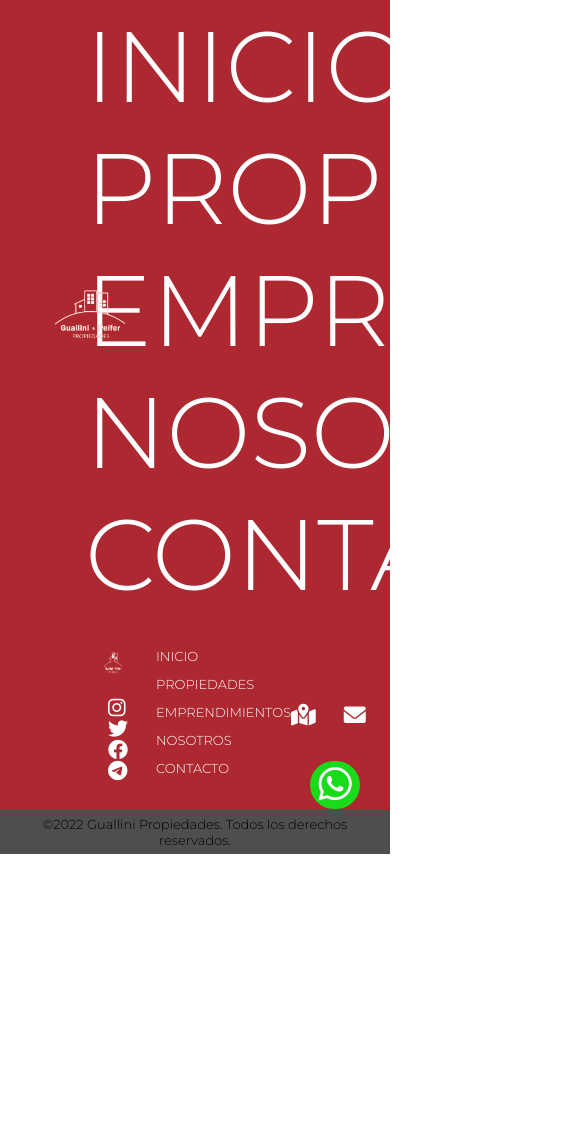
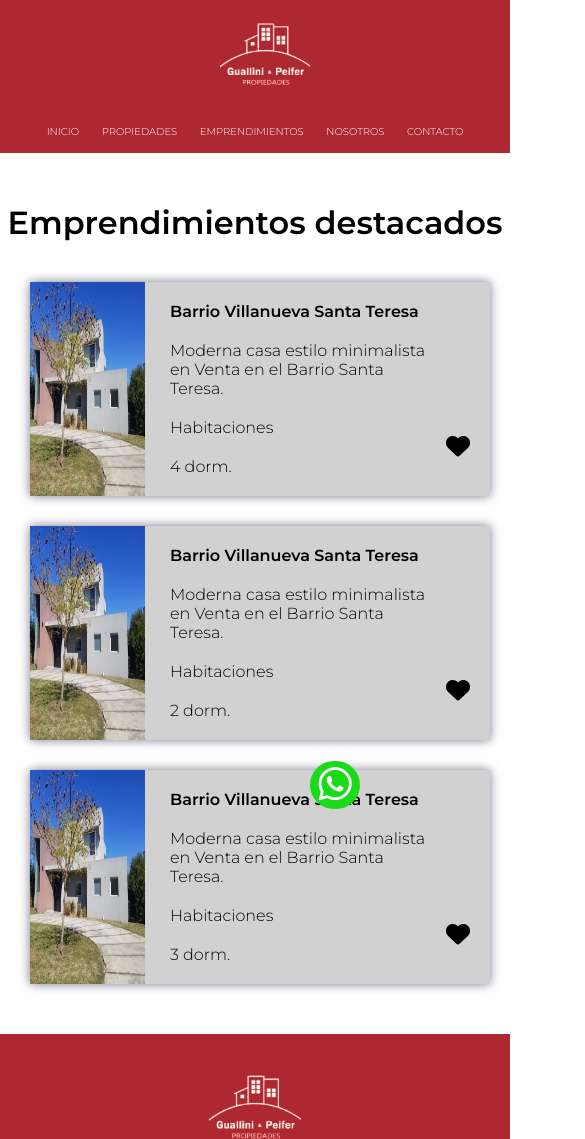
Before and after one commit to lullorente/proyecto-inmobiliaria, a plain HTML site: page pages/emprendimientos.html in a window 390 px wide. Shown: the top 1139 px of the page, 585 px wide, since content can reach past the window. Before the commit the page ends 854 px from the top, so only its background shows below. Drawn offline with Linux system fonts and the light colour scheme.

Commit message:
modificaciones

```diff
--- a/css/style.css
+++ b/css/style.css
@@ -43,13 +43,17 @@
     color: white;
 }
 
-a:hover {
+/* a:hover {
     color:rgb(5, 5, 5);
 }
 
 i:hover {
     color:rgb(5, 5, 5);
 }
+
+.whatsapp i:hover, a:hover {
+    color: white;
+} */
 main {
     grid-area: main;
 }
@@ -84,7 +88,7 @@
 
 .secondSection {
     background-color: #f4f4f4;
-    height: 140px;
+    height: 9%;
 }
 .text-secondSection {
     text-align: center;
@@ -136,9 +140,9 @@
     top: 130px;
 }
 
-.propiedadFav i:hover {
+/* .propiedadFav i:hover {
     color:red;
-}
+} */
 .cards_propiedades h4::selection {
     color:#ad2831;
 
@@ -165,10 +169,10 @@
 
 }
 
-.destacadas img:hover {
+/* .destacadas img:hover {
     filter: grayscale(0);
     -webkit-filter: grayscale(0);
-}
+} */
 h3 {
     font-weight: bold;
     margin-left: 5px;
@@ -177,7 +181,7 @@
 }
 .informacion {
     display: flex;
-    justify-content:space-evenly;
+    justify-content: space-evenly;
     margin-bottom: 124px;
     margin-top: 100px;
 }
@@ -265,7 +269,7 @@
 }
 
 .footer-container {
-    height: 190px;
+    height: 100%;
     display: flex;
     justify-content: space-between;
 }
@@ -323,9 +327,9 @@
     padding: 28px;
     gap: 20px;
 }
-.footer-firstClass i:hover {
+/* .footer-firstClass i:hover {
     color: black;
-}
+} */
 .footer-navbar {
     display: flex;
     flex-direction: column;
@@ -362,10 +366,103 @@
 /* and (max-width: 767px) */
 
 @media screen and (min-width: 0px) and (max-width: 767px) {
-    .menu-navbar a {
-        font-size: 100px;
+    header {
+        height: 100%;
+    }
+    header img {
+        height: 90px;
+        left: 10px;
+    }
+    .menu-navbar {
+        font-size: 10px;
         flex-direction: column;
-}
+        gap: 30px;
+        margin-bottom: 10px;
+    }
+    .form-firstSection {
+        margin-left: 80px;
+    }
+    .secondSection {
+        height: 5%;
+    }
+    .text-secondSection {
+        margin-left: 30px;
+        margin-right: 30px;
+    }
+
+    .destacadas img {
+        display: flex;
+        flex-direction: column;
+        filter: grayscale(0);
+        -webkit-filter: grayscale(0);
+    }
+
+    .img_destacadas {
+        flex-direction: column;
+        align-items: center;
+    }
+
+    .informacion {
+        flex-direction: column;
+        align-items: center;
+        gap: 60px;
+        margin-bottom: 90px;
+        margin-top: 90px;
+        margin-right: 50px;
+    }
+
+    .footer-container {
+        flex-direction: column;
+        align-items: center;
+    }
+    .footer-firstClass {
+        width: 210px;
+        margin-left: 0;
+        margin-right: 0;
+    }
+    .footer-redes i {
+        font-size: 23px;
+    }
+    .footer-navbar {
+        margin-top: 10px;
+        margin-bottom: 40px;
+    }
+    .contacto {
+        font-size: 22px;
+        width: 200px;
+        display: flex;
+        margin-bottom: 40px;
+        margin-left: 180px;
+    }
+
+    /* PAGE EMPRENDIMIENTOS */
+    .propiedades-container {
+        gap: 30px;
+        margin: 40px 20px 50px 30px;
+    }
+
+    .propiedadFav {
+        font-size: 1.5em;
+        position: relative;
+        right: 20px;
+        top: 150px;
+    }
+
+
+
+    /* PAGE NOSOTROS */
+
+    .aboutUs_nosotrosContainer{
+    }
+
+    /* .aboutUs {
+        width: 55%;
+        margin-top: 50px;
+        margin-left: 0;
+        margin-right: 0;
+        padding: 30px;
+    } */
+
 }
 @media screen and (min-width: 768px) and (max-width: 1024px){
 
--- a/pages/emprendimientos.html
+++ b/pages/emprendimientos.html
@@ -5,11 +5,12 @@
     <meta http-equiv="X-UA-Compatible" content="IE=edge">
     <meta name="viewport" content="width=device-width, initial-scale=1.0">
     <link rel="stylesheet" href="../css/style.css">
+    <link rel="stylesheet" href="https://cdnjs.cloudflare.com/ajax/libs/font-awesome/6.0.0-beta2/css/all.min.css" integrity="sha512-YWzhKL2whUzgiheMoBFwW8CKV4qpHQAEuvilg9FAn5VJUDwKZZxkJNuGM4XkWuk94WCrrwslk8yWNGmY1EduTA==" crossorigin="anonymous" referrerpolicy="no-referrer" />
+    <link rel="icon" type="image/x-icon" href="../images/favicon (1).ico"">
     <title>Emprendimientos</title>
-    <link rel="stylesheet" href="https://cdnjs.cloudflare.com/ajax/libs/font-awesome/6.0.0-beta2/css/all.min.css" integrity="sha512-YWzhKL2whUzgiheMoBFwW8CKV4qpHQAEuvilg9FAn5VJUDwKZZxkJNuGM4XkWuk94WCrrwslk8yWNGmY1EduTA==" crossorigin="anonymous" referrerpolicy="no-referrer" />
-    <link rel="icon" type="image/x-icon" href="./images/favicon (1).ico"">
 </head>
 <body>
+    <div class="container_grid">
     <header>
         <nav class="menu-navbar">
             <img src="../images/logo-transp.png" alt="logo">
@@ -23,7 +24,45 @@
         </nav>
     </header>
     <main>
-
+        <h1>Emprendimientos destacados</h1>
+        <section class="propiedades-container">
+            <div class="div_propiedades">
+                <img src="../images/casa-stateresita.jpeg" alt="">
+                <div class="cards_propiedades">
+                <h4>Barrio Villanueva Santa Teresa</h4>
+                <p>Moderna casa estilo minimalista en Venta en el Barrio Santa Teresa.</p>
+                <p>Habitaciones</p>
+                <p>4 dorm.</p>
+                </div>
+                <div class="propiedadFav">
+                    <i class="fa-solid fa-heart"></i>
+                </div>
+            </div>
+            <div class="div_propiedades">
+                <img src="../images/casa-stateresita.jpeg" alt="">
+                <div class="cards_propiedades">
+                <h4>Barrio Villanueva Santa Teresa</h4>
+                <p>Moderna casa estilo minimalista en Venta en el Barrio Santa Teresa.</p>
+                <p>Habitaciones</p>
+                <p>2 dorm.</p>
+                </div>
+                <div class="propiedadFav">
+                <i class="fa-solid fa-heart"></i>
+                </div>
+            </div>
+            <div class="div_propiedades">
+                <img src="../images/casa-stateresita.jpeg" alt="">
+                <div class="cards_propiedades">
+                <h4>Barrio Villanueva Santa Teresa</h4>
+                <p>Moderna casa estilo minimalista en Venta en el Barrio Santa Teresa.</p>
+                <p>Habitaciones</p>
+                <p>3 dorm.</p>
+                </div>
+                <div class="propiedadFav">
+                    <i class="fa-solid fa-heart"></i>
+                </div>
+            </div>
+            </section>
         <div>
             <a href="" class="whatsapp"><i class="fa-brands fa-whatsapp"></i></a>
         </div>
@@ -56,5 +95,6 @@
     </div>
         <div class="copyright"> ©2022 Guallini Propiedades. Todos los derechos reservados.</div>
     </footer>
+</div>
 </body>
 </html>
```
Also changed, not shown: pages/contactos.html (+4 -2 lines), pages/nosotros.html (+4 -2 lines), pages/propiedades.html (+4 -2 lines), 1 other file.
